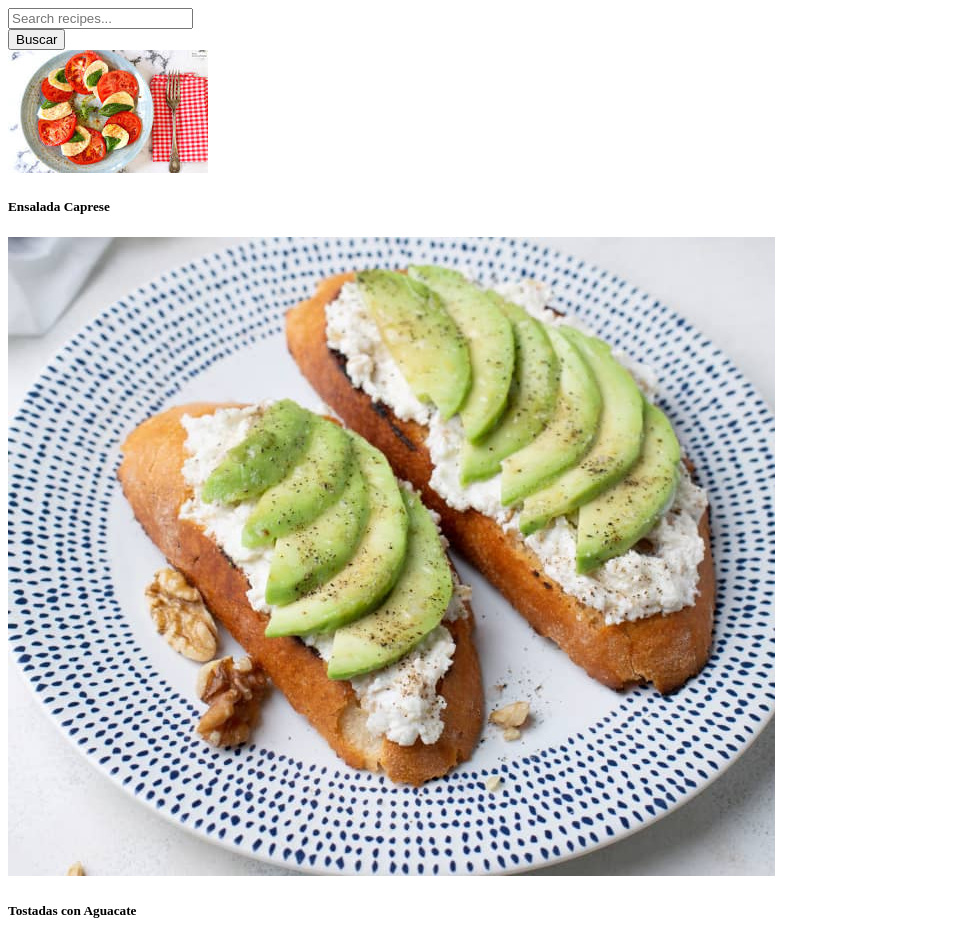
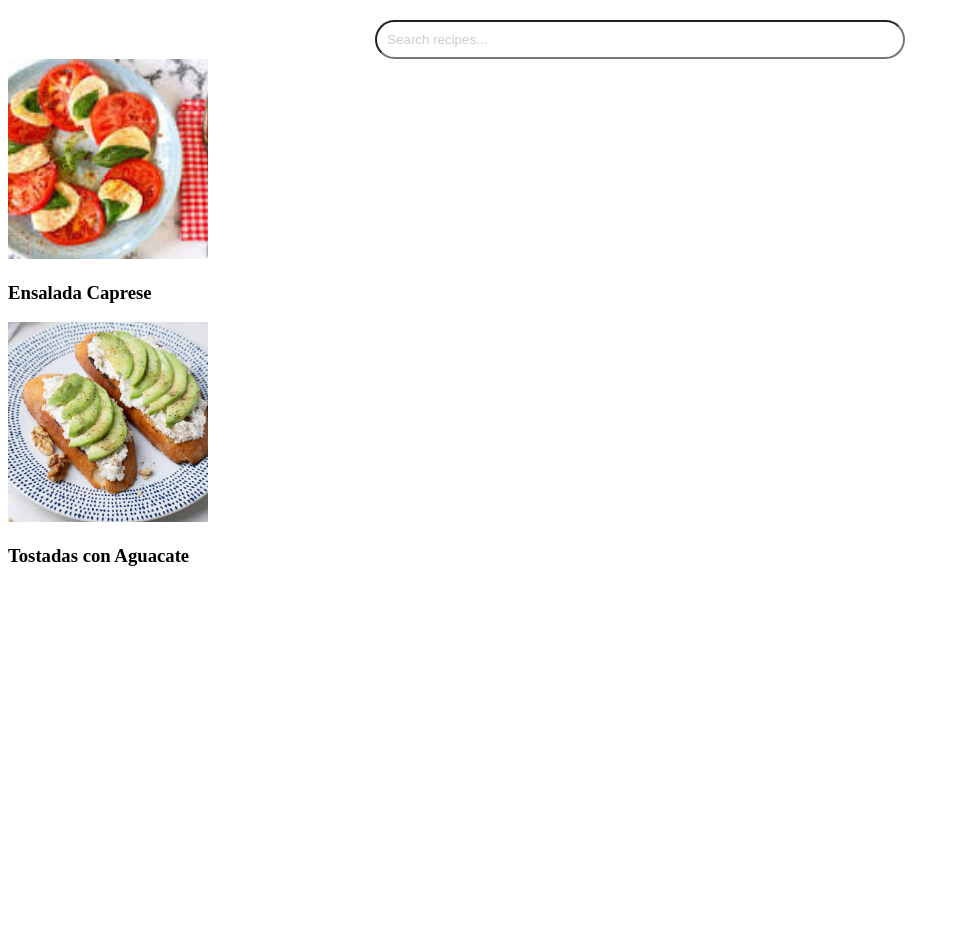
Before and after one commit to MichelleDardon10/RecipesApp, a Flask app: page /results in a window 1280 px wide. Shown: the whole page, without its empty margins (0-960 px from the left). After the commit the page ends 566 px from the top, so only its background shows below. Run offline with Flask 3, Linux system fonts and the light colour scheme.

Commit message:
mejora de la barra de busqueda y creacion pantalla de recetas detalladas

```diff
--- a/app.py
+++ b/app.py
@@ -5,21 +5,19 @@ from API.routes import api_bp, recipes
 app = Flask(__name__)
 app.register_blueprint(api_bp, url_prefix='/api')  # Registra el Blueprint del API
 
-
 @app.route('/', methods=['GET'])
 def show_feed():
-
     return render_template('feed.html', recipes=recipes)
 
 @app.route('/buscar', methods=['GET'])
 def search_recipe():
-    query = request.args.get('query', '')  #consulta del formulario de búsqueda
+    query = request.args.get('query', '')  # Consulta del formulario de búsqueda
     results = []
-    for recepe in recipes:
-        if query.lower() in recepe['name'].lower() or \
-           query.lower() in recepe['creator'].lower() or \
-           any(query.lower() in ingredients.lower() for ingredients in recepe['ingredients']):
-            results.append(recepe)
+    for recipe in recipes:
+        if query.lower() in recipe['name'].lower() or \
+           query.lower() in recipe['creator'].lower() or \
+           any(query.lower() in ingredient.lower() for ingredient in recipe['ingredients']):
+            results.append(recipe)
 
     return render_template('results.html', results=results, query=query)
 
@@ -34,7 +32,5 @@ def show_results():
     return render_template('results.html', query=search_query, resultados=matching_recipes)
 
 
-    return render_template('results.html', query=search_query, resultados=matching_recipes)
-
 if __name__ == '__main__':
     app.run()
--- a/static/css/search.css
+++ b/static/css/search.css
@@ -1,31 +1,40 @@
 /* Estilos para la barra de búsqueda */
 .search-container {
-    margin: 20px 0;
-    text-align: center;
+    text-align: center; /* Centra horizontalmente */
+    margin-top: 20px; /* Espacio en la parte superior */
 }
 
 #search-input {
-    width: 70%;
-    padding: 10px;
-    margin-right: 10px;
-    border: 1px solid #ccc;
-    border-radius: 4px;
+    border-radius: 25px; /* Bordes circulares */
+    margin: 0 auto; /* Centra horizontalmente */
+    display: block; /* Asegura que sea un bloque para centrarlo correctamente */
+    width: 40%; /* Hace la barra de búsqueda más grande */
+    padding: 10px; /* Aumenta el espacio interior para hacerlo más grande */
 }
 
-#search-input:focus {
-    outline: none;
-    border-color: #007bff; /* Cambia el color de borde al enfocar */
+#search-input::placeholder {
+    color: #ccc; /* Color del texto de marcador de posición */
 }
 
-button {
+#search-button {
     padding: 10px 20px;
-    background-color: #007bff;
-    color: #fff;
+    background-color: transparent;
+    color: #007bff;
     border: none;
-    border-radius: 4px;
+    border-radius: 50%; /* Hace el botón más circular */
     cursor: pointer;
+    font-size: 20px; /* Aumenta el tamaño del ícono de lupa */
+    margin-left: -40px; /* Alinea el botón a la izquierda de la barra de búsqueda */
 }
 
-button:hover {
-    background-color: #0056b3; /* Cambia el color al pasar el mouse sobre él */
+#search-button:hover {
+    background-color: transparent;
+    color: #0056b3; /* Cambia el color al pasar el mouse sobre él */
 }
+
+/* Estilo para las imágenes de las recetas */
+.card-img-top {
+    height: 200px; /* Ajusta la altura de las imágenes según tus preferencias */
+    width: 200px;
+    object-fit: cover; /* Escala la imagen para que encaje en el espacio designado */
+}
--- a/static/js/search.js
+++ b/static/js/search.js
@@ -1,11 +1,22 @@
+// Función para realizar la búsqueda
 function searchRecipes() {
     const searchQuery = document.getElementById('search-input').value.toLowerCase();
 
     fetch(`/api/recipes/search?query=${searchQuery}`)
         .then(response => response.json())
         .then(data => {
-            // Redirige a la página de resultados y pasa los datos como parámetro
+            // 'data' contiene las recetas coincidentes, actualiza el contenido del carrusel aquí
             window.location.href = `/results?query=${searchQuery}&recipes=${JSON.stringify(data)}`;
         })
         .catch(error => console.error('Error en la búsqueda:', error));
 }
+
+// Función para manejar el evento al presionar "Enter"
+function handleEnterKeyPress(event) {
+    if (event.keyCode === 13) { // 13 es el código de tecla para "Enter"
+        searchRecipes(); // Llama a la función de búsqueda cuando se presiona "Enter"
+    }
+}
+
+// Asigna el controlador de eventos al elemento de entrada
+document.getElementById('search-input').addEventListener('keydown', handleEnterKeyPress);
--- a/templates/results.html
+++ b/templates/results.html
@@ -1,28 +1,27 @@
 <!DOCTYPE html>
 <html lang="es">
 <head>
-    <!-- Resto del código del encabezado... -->
-    <script src="{{ url_for('static', filename='js/search.js') }}"></script>
-    <script src="{{ url_for('static', filename='css/search.css') }}"></script>
+    <!-- Otros elementos del encabezado... -->
+    <link rel="stylesheet" href="{{ url_for('static', filename='css/search.css') }}">
 </head>
 <body>
     <div class="container">
         <!-- Agrega la barra de búsqueda -->
-        <div class="input-group mb-3 mt-3">
+        <div class="search-container"> <!-- Agrega la clase "search-container" para centrar -->
             <input type="text" id="search-input" class="form-control" placeholder="Search recipes...">
-            <div class="input-group-append">
-                <button class="btn btn-outline-secondary" type="button" onclick="searchRecipes()">Buscar</button>
         </div>
     </div>
-    </div>
+
     <!-- Muestra solo la imagen y el nombre de las recetas coincidentes -->
+    <!-- Muestra solo la imagen y el nombre de las recetas coincidentes -->
+    <div class="container mt-4">
         <div class="row">
             {% for receta in resultados %}
                 <div class="col-md-4 mb-3">
                     <div class="card">
                         <img src="{{ receta.image_path }}" class="card-img-top" alt="{{ receta.name }}">
                         <div class="card-body">
-                        <h5 class="card-title">{{ receta.name }}</h5>
+                            <h3 class="card-title">{{ receta.name }}</h3>
                         </div>
                     </div>
                 </div>
@@ -30,6 +29,8 @@
         </div>
     </div>
 
-<!-- Otros elementos y scripts... -->
+
+    <!-- bibliotecas de Bootstrap y JavaScript necesarias... -->
+    <script src="{{ url_for('static', filename='js/search.js') }}"></script>
 </body>
 </html>
```
Also changed, not shown: templates/feed.html (+10 -6 lines), API/routes.py (line endings or trailing spaces), templates/detailed.html (added). Lines whose indentation alone changed are shown as unchanged.
